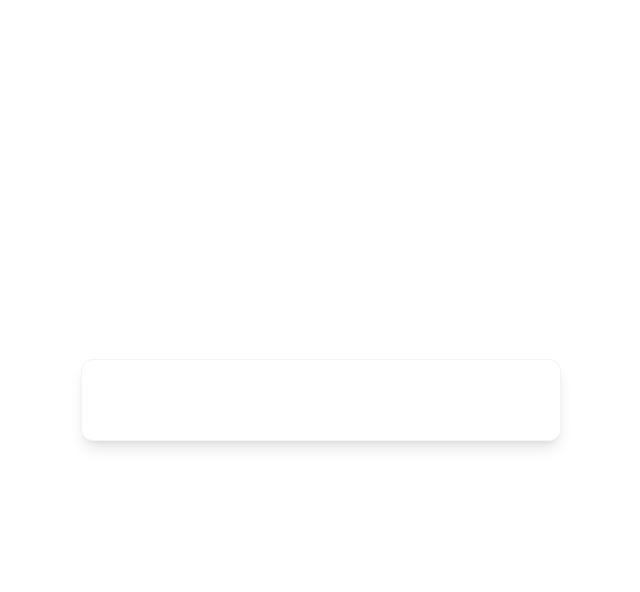
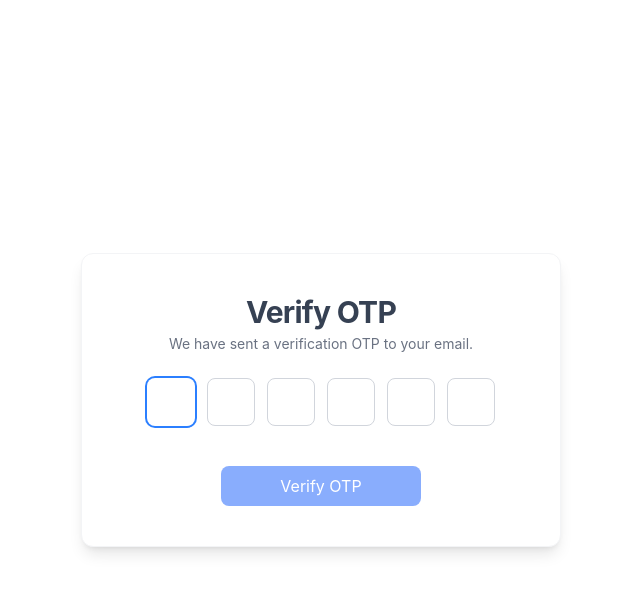
Before and after one commit to engr-sudiptto/Best-Authentication, a React app in the folder frontend/: page /login in a window 1280 px wide. Both pictures are taken after typing "Sample", "name@example.com", "Sample" into the empty fields and a click on the button "Register". Shown: the top 592 px of the page, without its empty margins (319-959 px from the left). Built offline with nearby package versions, Linux system fonts and the light colour scheme; the HTML template or start-up script is replaced by a standard one.

Commit message:
feat: implement verify Otp basic functionality for frontend

```diff
--- a/frontend/src/pages/AuthForm.jsx
+++ b/frontend/src/pages/AuthForm.jsx
@@ -3,7 +3,64 @@ import React, { useState } from 'react'
 const AuthForm = () => {
   const [isLoginBtnClick, setIsLoginBtnClick] = useState(false);
   const [submitClick, setSubmitClick] = useState(false)
+  const [otp, setOtp] = useState(new Array(6).fill(''));
 
+  // -------- only number input & next input focus functionality ---------
+  const handleChange = (e, index) => {
+    const value = e.target.value;
+
+    // ----- only number ------
+    if (value === ' ' || isNaN(value)) return;
+
+    const lastChar = value.slice(-1)
+
+    const newOtp = [...otp];
+    newOtp[index] = lastChar
+    setOtp(newOtp);
+
+    // -------- next input focus functionality ---------
+    if (lastChar && e.target.nextSibling) {
+      e.target.nextSibling.focus()
+    }
+  }
+
+
+  // ----------- prev input box focus functionality -------------
+  const handleKeyDown = (e, index) => {
+    if (e.key === 'Backspace') {
+      if (!otp[index] && index > 0 ) {
+        e.target.previousSibling.focus();
+      }
+    }
+  }
+
+
+  // ---------- copy paste controller -------------
+  const handlePaste = e => {
+    e.preventDefault()
+    const pasteData = e.clipboardData.getData('text').slice(0, 6);
+
+    // ------ only number can paste -------
+    if (!isNaN(pasteData)) {
+      const newOtp = pasteData.split('')
+
+      // ----- if number is less than 6, another box will be empty --------
+      const paddedOtp = [
+        ...newOtp,
+        ...new Array(6 - newOtp.length).fill(''),
+      ].slice(0, 6);
+
+
+      setOtp(paddedOtp);
+
+      // ------  move focus to the last box --------
+      const lastBoxIndex = Math.min(newOtp.length, 5);
+      const inputs = e.target.parentElement.querySelectorAll('input');
+      inputs[lastBoxIndex].focus();
+    }
+  }
+
+  // --------- form submit handler -----------
   const handleSubmit = (e) => {
     e.preventDefault()
     setSubmitClick(true)
@@ -18,7 +75,41 @@ const AuthForm = () => {
         {submitClick ? (
           // --------- otp form section ------
           <>
+            <div>
+              {/* ----------- otp section head line --------------  */}
+              <div className="mb-6 text-center">
+                <h2 className="text-3xl font-bold text-gray-700 tracking-tight">
+                  Verify OTP
+                </h2>
+                <p className="text-sm text-gray-500 mt-1">
+                  We have sent a verification OTP to your email.
+                </p>
+              </div>
 
+              {/* ------------- otp box ------------ */}
+              <div className="flex gap-3 justify-center mt-6">
+                {otp.map((data, index) => (
+                  <input
+                    key={index}
+                    inputMode="numeric"
+                    onChange={e => handleChange(e, index)}
+                    onKeyDown={e => handleKeyDown(e, index)}
+                    onPaste={handlePaste}
+                    autoFocus={index === 0}
+                    maxLength="1"
+                    value={data}
+                    required
+                    type="text"
+                    className="w-12 h-12 text-center text-xl font-bold border border-gray-300 rounded-lg focus:outline-none focus:ring-2 focus:ring-blue-500 focus:border-transparent transition-all"
+                  ></input>
+                ))}
+              </div>
+
+              {/* ------------ otp submit button --------------  */}
+              <button className="w-50 h-10 block mx-auto cursor-pointer bg-blue-600/50 rounded-lg mt-10 text-white hover:bg-blue-600/60">
+                Verify OTP
+              </button>
+            </div>
           </>
         ) : (
           // ------------- register & login form section --------------
```
